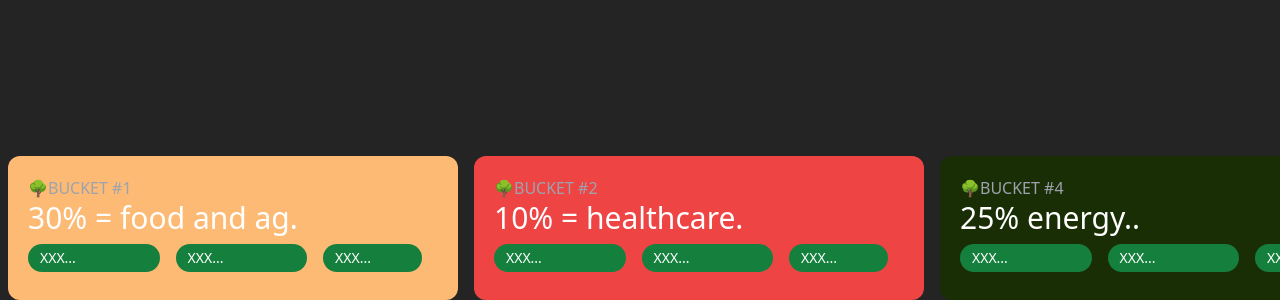
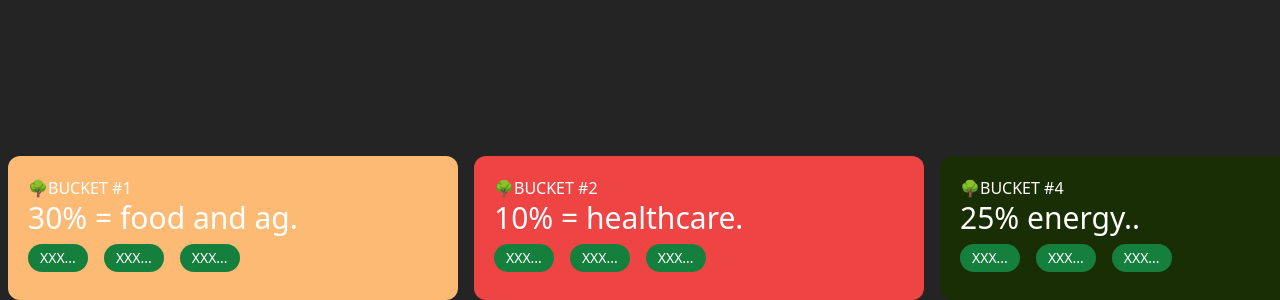
Before and after one commit to sidney-earthshot/mini_task_1, a React (Vite) app: page / in a window 1280 px wide. Shown: the part 1028-1328 px from the top of the page. Built offline with nearby package versions, Linux system fonts and the light colour scheme.

Commit message:
changed text colour of bottom boxes, added missing component

```diff
--- a/src/App.jsx
+++ b/src/App.jsx
@@ -37,7 +37,7 @@
         {/* bottom boxes */}
         <div className="flex [&>*]:mx-2 [&>*]:w-[450px]">
           <div className="bg-orange-300 p-5 rounded-xl">
-            <p className="text-gray-400">🌳BUCKET #1</p>
+            <p className="text-white">🌳BUCKET #1</p>
             <p className="text-white text-3xl">30% = food and ag.</p>
             <div className="flex">
               <Risk basis={"4/12"} content={"XXX..."} />
@@ -47,7 +47,7 @@
           </div>
 
           <div className="bg-red-500 p-5 rounded-xl">
-            <p className="text-gray-400">🌳BUCKET #2</p>
+            <p className="text-white">🌳BUCKET #2</p>
             <p className="text-white text-3xl">10% = healthcare.</p>
             <div className="flex">
               <Risk basis={"4/12"} content={"XXX..."} />
@@ -57,7 +57,7 @@
           </div>
 
           <div className="bg-lime-950 p-5 rounded-xl">
-            <p className="text-gray-400">🌳BUCKET #4</p>
+            <p className="text-white">🌳BUCKET #4</p>
             <p className="text-white text-3xl">25% energy..</p>
             <div className="flex">
               <Risk basis={"4/12"} content={"XXX..."} />
@@ -67,23 +67,17 @@
           </div>
 
           <div className="bg-orange-400 p-5 rounded-xl">
-            <p className="text-gray-400">🌳BUCKET #5</p>
+            <p className="text-white">🌳BUCKET #5</p>
             <p className="text-white text-3xl">3% = housing.</p>
             <div className="flex">
-              <div className="text-white text-sm bg-green-700 basis-4/12 px-3 py-1 mr-4 my-2 rounded-full">
-                {`{XXX}...`}
-              </div>
-              <div className="text-white text-sm bg-green-700 basis-4/12 px-3 py-1 mr-4 my-2 rounded-full">
-                {`{XXX}...`}
-              </div>
-              <div className="text-white text-sm bg-green-700 basis-3/12 px-3 py-1 mr-4 my-2 rounded-full">
-                {`{XXX}...`}
-              </div>
+              <Risk basis={"4/12"} content={"XXX..."} />
+              <Risk basis={"4/12"} content={"XXX..."} />
+              <Risk basis={"3/12"} content={"XXX..."} />
             </div>
           </div>
 
           <div className="bg-green-600 p-5 rounded-xl">
-            <p className="text-gray-400">🌳BUCKET #6</p>
+            <p className="text-white">🌳BUCKET #6</p>
             <p className="text-white text-3xl">5% = environment.</p>
             <div className="flex">
               <Risk basis={"4/12"} content={"XXX..."} />
@@ -93,7 +87,7 @@
           </div>
 
           <div className="bg-purple-700 p-5 rounded-xl">
-            <p className="text-gray-400">🌳BUCKET #7</p>
+            <p className="text-white">🌳BUCKET #7</p>
             <p className="text-white text-3xl">2% economic.</p>
             <div className="flex">
               <Risk basis={"4/12"} content={"XXX..."} />
```
